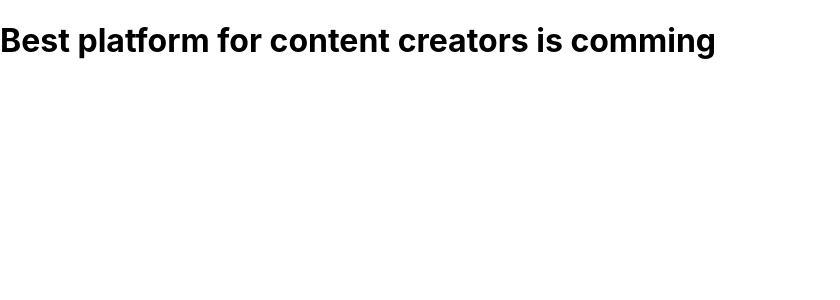
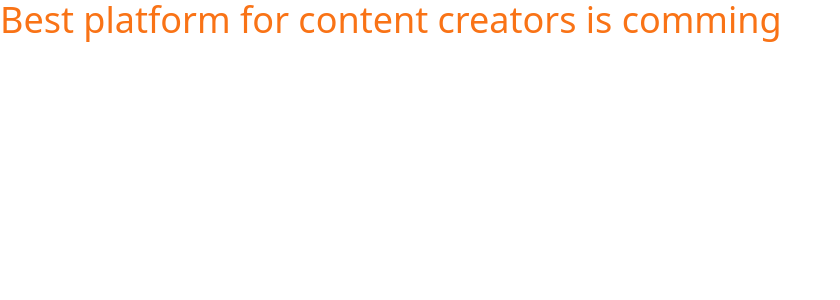
Before and after one commit to xavimondev/contentcreators, a Next.js app: page / in a window 1280 px wide. Shown: the top 300 px of the page, without its empty margins (0-840 px from the left). Built offline with nearby package versions, Linux system fonts and the light colour scheme.

Commit message:
add tailwind for styling

```diff
--- a/package.json
+++ b/package.json
@@ -17,8 +17,11 @@
     "@types/node": "18.8.4",
     "@types/react": "18.0.21",
     "@types/react-dom": "18.0.6",
+    "autoprefixer": "10.4.12",
     "eslint": "8.25.0",
     "eslint-config-next": "12.3.1",
+    "postcss": "8.4.17",
+    "tailwindcss": "3.1.8",
     "typescript": "4.8.4"
   }
 }
--- a/pages/index.tsx
+++ b/pages/index.tsx
@@ -1,7 +1,11 @@
 import type { NextPage } from 'next';
 
 const Home: NextPage = () => {
-  return <h1>Best platform for content creators is comming</h1>;
+  return (
+    <h1 className='text-4xl text-orange-500'>
+      Best platform for content creators is comming
+    </h1>
+  );
 };
 
 export default Home;
--- /dev/null
+++ b/postcss.config.js
@@ -0,0 +1,6 @@
+module.exports = {
+  plugins: {
+    tailwindcss: {},
+    autoprefixer: {},
+  },
+}
--- a/styles/globals.css
+++ b/styles/globals.css
@@ -1,16 +1,3 @@
-html,
-body {
-  padding: 0;
-  margin: 0;
-  font-family: -apple-system, BlinkMacSystemFont, Segoe UI, Roboto, Oxygen,
-    Ubuntu, Cantarell, Fira Sans, Droid Sans, Helvetica Neue, sans-serif;
-}
-
-a {
-  color: inherit;
-  text-decoration: none;
-}
-
-* {
-  box-sizing: border-box;
-}
+@tailwind base;
+@tailwind components;
+@tailwind utilities;
--- /dev/null
+++ b/tailwind.config.js
@@ -0,0 +1,11 @@
+/** @type {import('tailwindcss').Config} */
+module.exports = {
+  content: [
+    './pages/**/*.{js,ts,jsx,tsx}',
+    './components/**/*.{js,ts,jsx,tsx}'
+  ],
+  theme: {
+    extend: {}
+  },
+  plugins: []
+};
```
